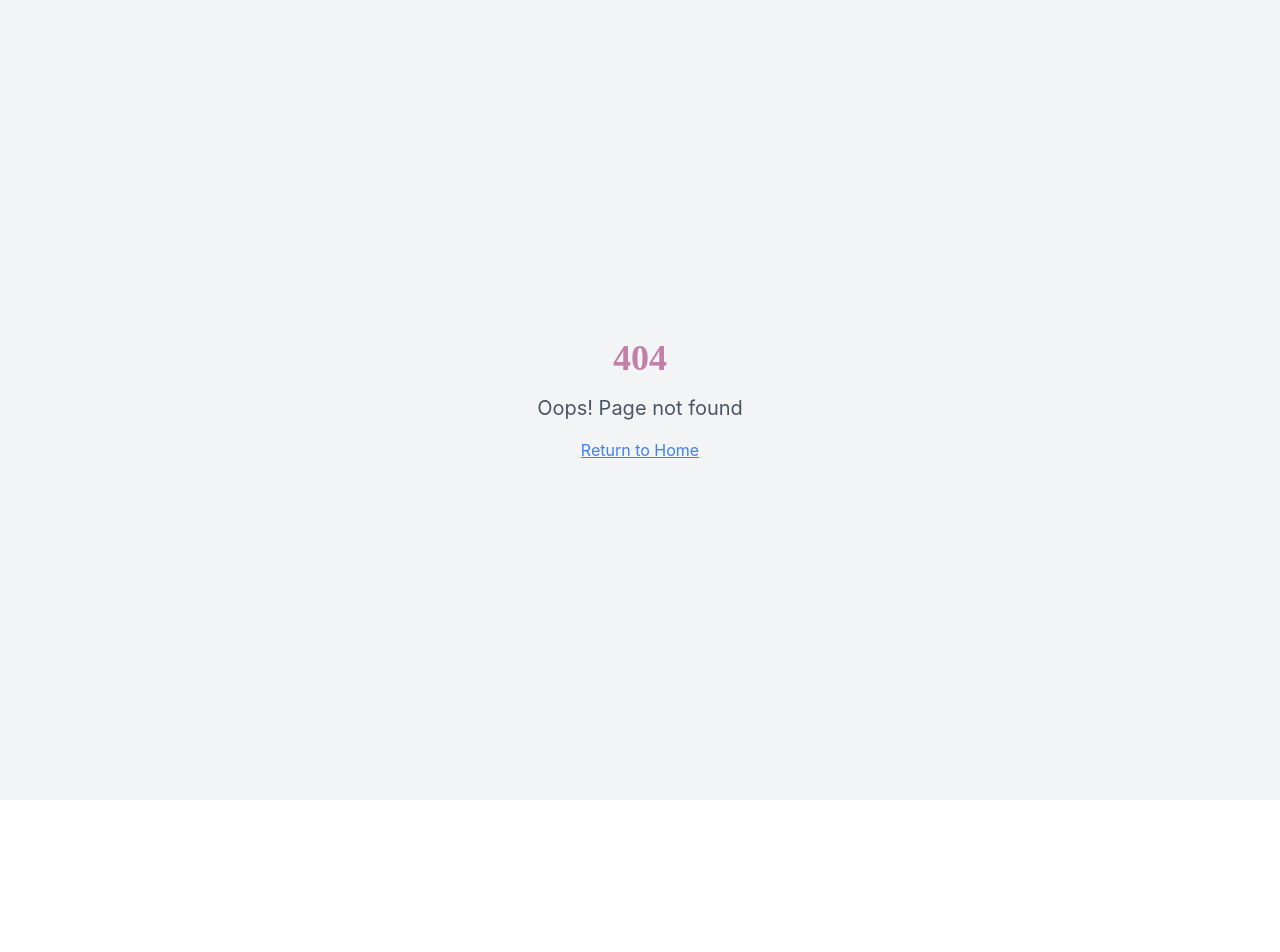
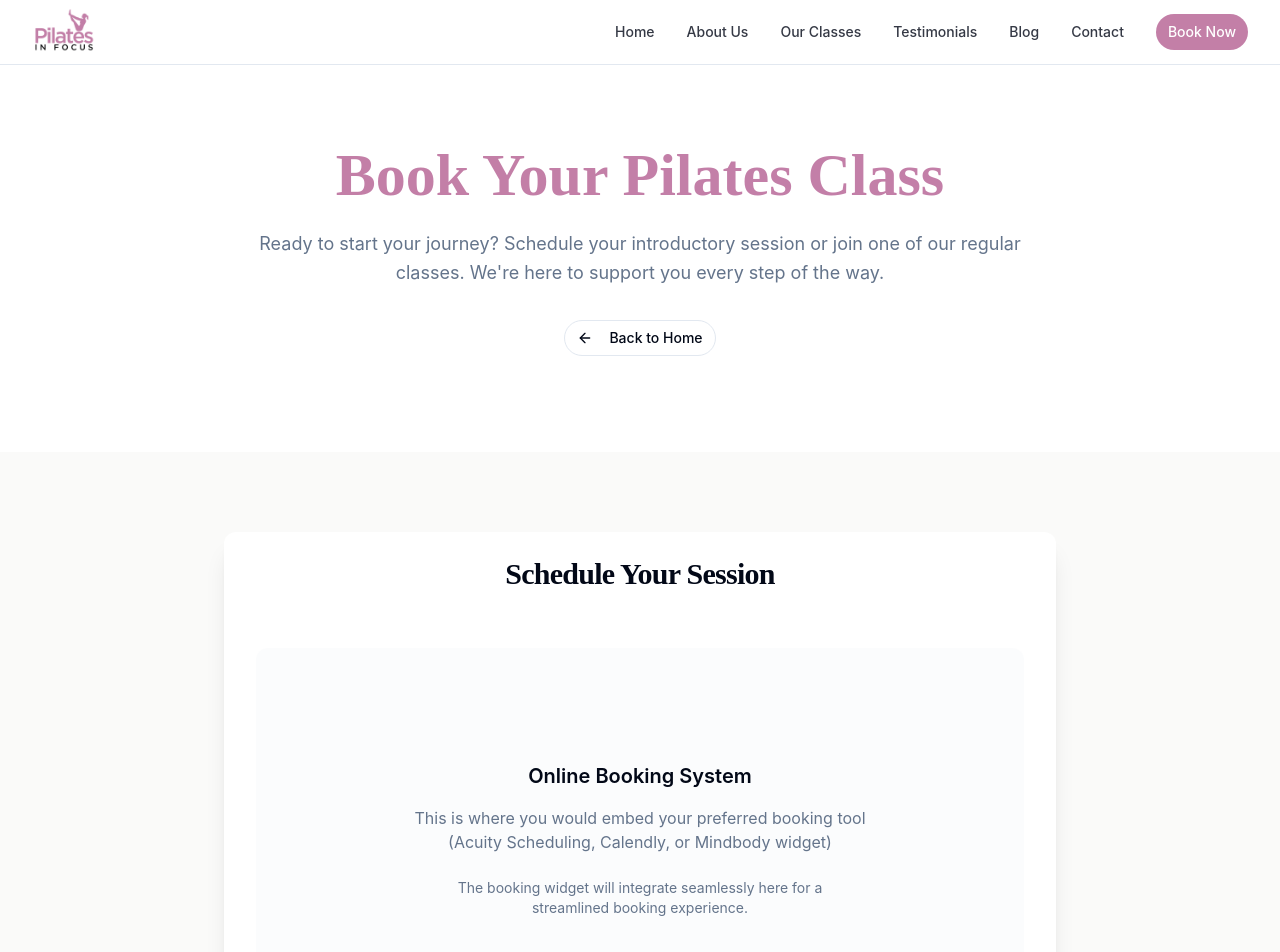
Before and after one commit to s-s-campbell/focus-pilates-wellbeing-hub, a React (Vite) app: page /booking in a window 1280 px wide. Before the commit this address had no page. Shown: the top 952 px of the page. Before the commit the page ends 800 px from the top, so only its background shows below. Built offline with nearby package versions, Linux system fonts and the light colour scheme.

Commit message:
feat: Implement dedicated booking page
- Created a new booking page at `/booking`.
- Added a route for the booking page in `src/App.tsx`.
- Updated the hero button in `src/components/HeroSection.tsx` to link to the new booking page.

```diff
--- a/src/App.tsx
+++ b/src/App.tsx
@@ -10,6 +10,7 @@ import Classes from "./pages/Classes";
 import Testimonials from "./pages/Testimonials";
 import Blog from "./pages/Blog";
 import Contact from "./pages/Contact";
+import Booking from "./pages/Booking";
 import NotFound from "./pages/NotFound";
 
 const queryClient = new QueryClient();
@@ -27,6 +28,7 @@ const App = () => (
           <Route path="/testimonials" element={<Testimonials />} />
           <Route path="/blog" element={<Blog />} />
           <Route path="/contact" element={<Contact />} />
+          <Route path="/booking" element={<Booking />} />
           {/* ADD ALL CUSTOM ROUTES ABOVE THE CATCH-ALL "*" ROUTE */}
           <Route path="*" element={<NotFound />} />
         </Routes>
--- a/src/components/HeroSection.tsx
+++ b/src/components/HeroSection.tsx
@@ -1,3 +1,4 @@
+
 import { Button } from '@/components/ui/button';
 import { Link } from 'react-router-dom';
 import { useState, useEffect } from 'react';
@@ -31,7 +32,7 @@ const HeroSection = () => {
 
         <div className="animate-scale-in">
           <Button asChild size="lg" className="text-lg px-8 py-6 rounded-full bg-primary text-primary-foreground hover:bg-primary/90 shadow-lg hover:shadow-xl transition-all duration-300">
-            <Link to="/contact#booking">Book Your Pilates Class</Link>
+            <Link to="/booking">Book Your Pilates Class</Link>
           </Button>
         </div>
       </div>
--- /dev/null
+++ b/src/pages/Booking.tsx
@@ -0,0 +1,81 @@
+
+import Navigation from '@/components/Navigation';
+import Footer from '@/components/Footer';
+import { Card, CardContent, CardHeader, CardTitle } from '@/components/ui/card';
+import { Button } from '@/components/ui/button';
+import { Link } from 'react-router-dom';
+import { ArrowLeft } from 'lucide-react';
+
+const Booking = () => {
+  return (
+    <div className="min-h-screen">
+      <Navigation />
+
+      {/* Hero Section */}
+      <section className="pt-20 pb-16 bg-white">
+        <div className="max-w-4xl mx-auto px-4 sm:px-6 lg:px-8 text-center">
+          <h1 className="font-heading text-4xl md:text-5xl lg:text-6xl font-bold mb-6 text-primary">
+            Book Your <span className="text-[#c37fa8]">Pilates Class</span>
+          </h1>
+          <p className="text-lg text-muted-foreground leading-relaxed mb-8">
+            Ready to start your journey? Schedule your introductory session or join one of our regular classes.
+            We're here to support you every step of the way.
+          </p>
+          <Button asChild variant="outline" size="sm" className="mb-8">
+            <Link to="/" className="flex items-center">
+              <ArrowLeft className="w-4 h-4 mr-2" />
+              Back to Home
+            </Link>
+          </Button>
+        </div>
+      </section>
+
+      {/* Booking Widget Section */}
+      <section className="py-20 bg-stone-50">
+        <div className="max-w-4xl mx-auto px-4 sm:px-6 lg:px-8">
+          <Card className="border-0 shadow-xl">
+            <CardHeader className="text-center">
+              <CardTitle className="font-heading text-3xl text-foreground">
+                Schedule Your Session
+              </CardTitle>
+            </CardHeader>
+            <CardContent className="p-8">
+              <div className="h-96 bg-muted/50 rounded-lg flex items-center justify-center">
+                <div className="text-center">
+                  <p className="text-xl font-semibold text-foreground mb-4">Online Booking System</p>
+                  <p className="text-muted-foreground mb-6">
+                    This is where you would embed your preferred booking tool<br />
+                    (Acuity Scheduling, Calendly, or Mindbody widget)
+                  </p>
+                  <p className="text-sm text-muted-foreground">
+                    The booking widget will integrate seamlessly here for a<br />
+                    streamlined booking experience.
+                  </p>
+                </div>
+              </div>
+            </CardContent>
+          </Card>
+        </div>
+      </section>
+
+      {/* Contact Info Section */}
+      <section className="py-16 bg-white">
+        <div className="max-w-2xl mx-auto px-4 sm:px-6 lg:px-8 text-center">
+          <h2 className="font-heading text-2xl font-bold text-foreground mb-6">
+            Need Help Booking?
+          </h2>
+          <p className="text-muted-foreground mb-6">
+            If you have any questions or need assistance with booking, feel free to reach out to us directly.
+          </p>
+          <Button asChild variant="outline">
+            <Link to="/contact">Contact Us</Link>
+          </Button>
+        </div>
+      </section>
+
+      <Footer />
+    </div>
+  );
+};
+
+export default Booking;
```
